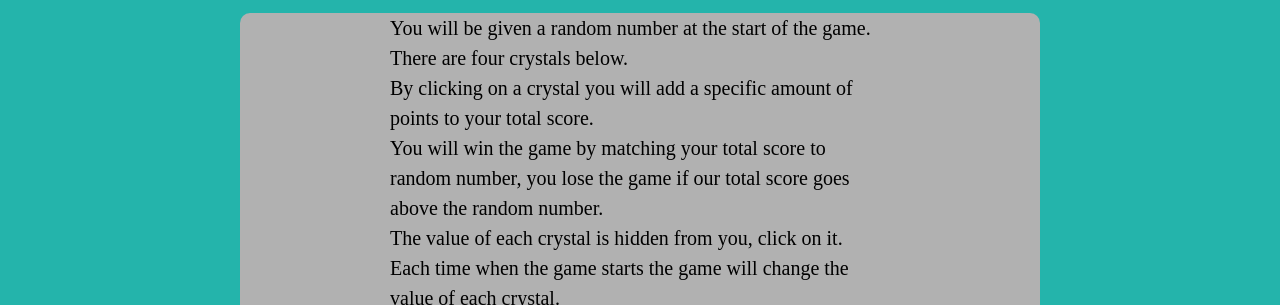
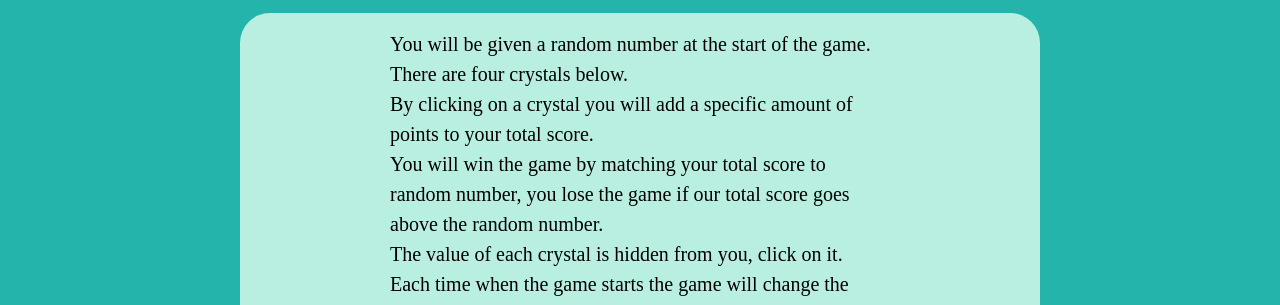
Before and after one commit to KbrehmCoding/Crystals-Game, a plain HTML site: page index.html in a window 1280 px wide. Shown: the part 103-408 px from the top of the page. Drawn offline with nearby package versions, Linux system fonts and the light colour scheme.

Commit message:
changed the Game Container color, and rounded the corners of the game container a little more

```diff
--- a/assets/css/style.css
+++ b/assets/css/style.css
@@ -33,8 +33,8 @@ p {
 }
 
 #gameContainer {
-    background-color: #b1b1b1;
-    border-radius: 10px;
+    background-color: #B9EFE1;
+    border-radius: 30px;
     margin: auto;
     height: 800px;
     width: 800px;
```
Also changed, not shown: index.html (+1 -0 lines).
